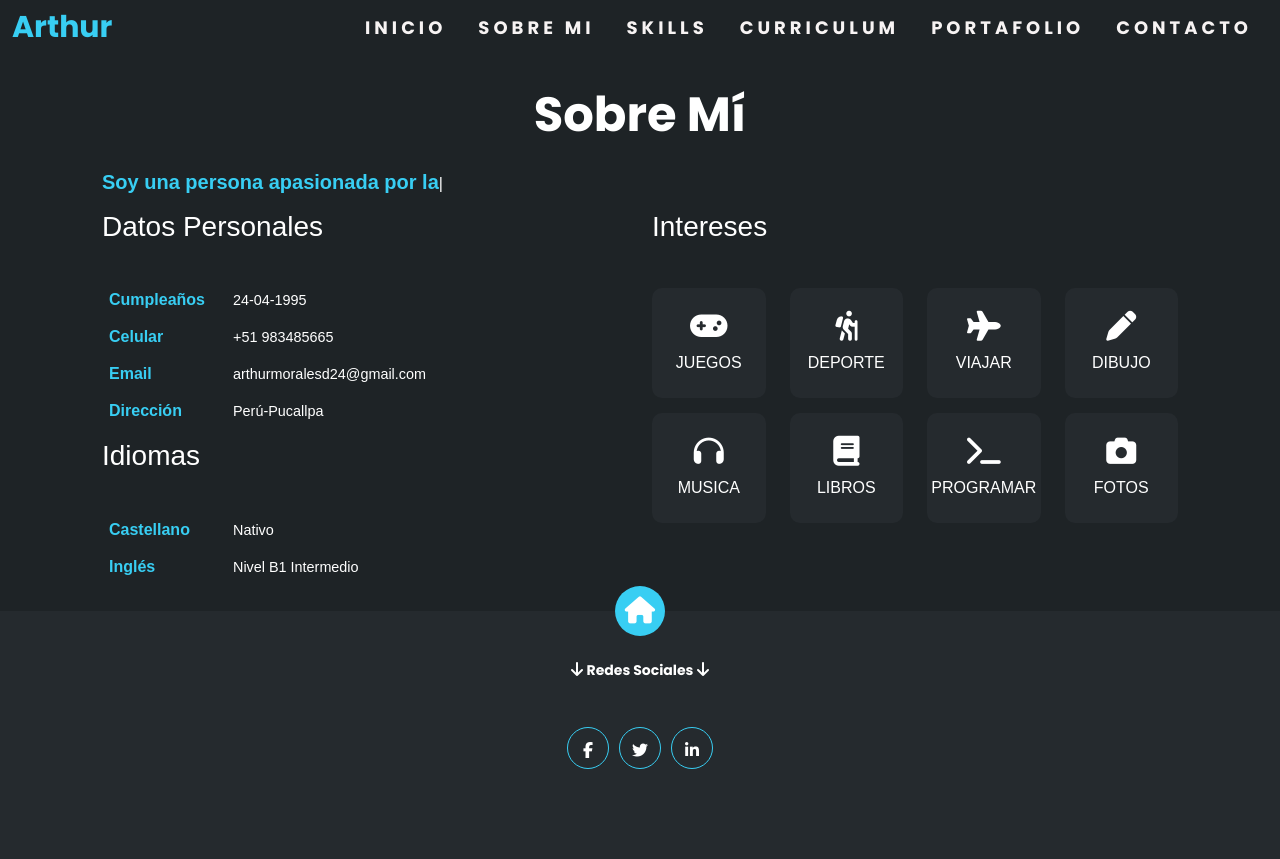
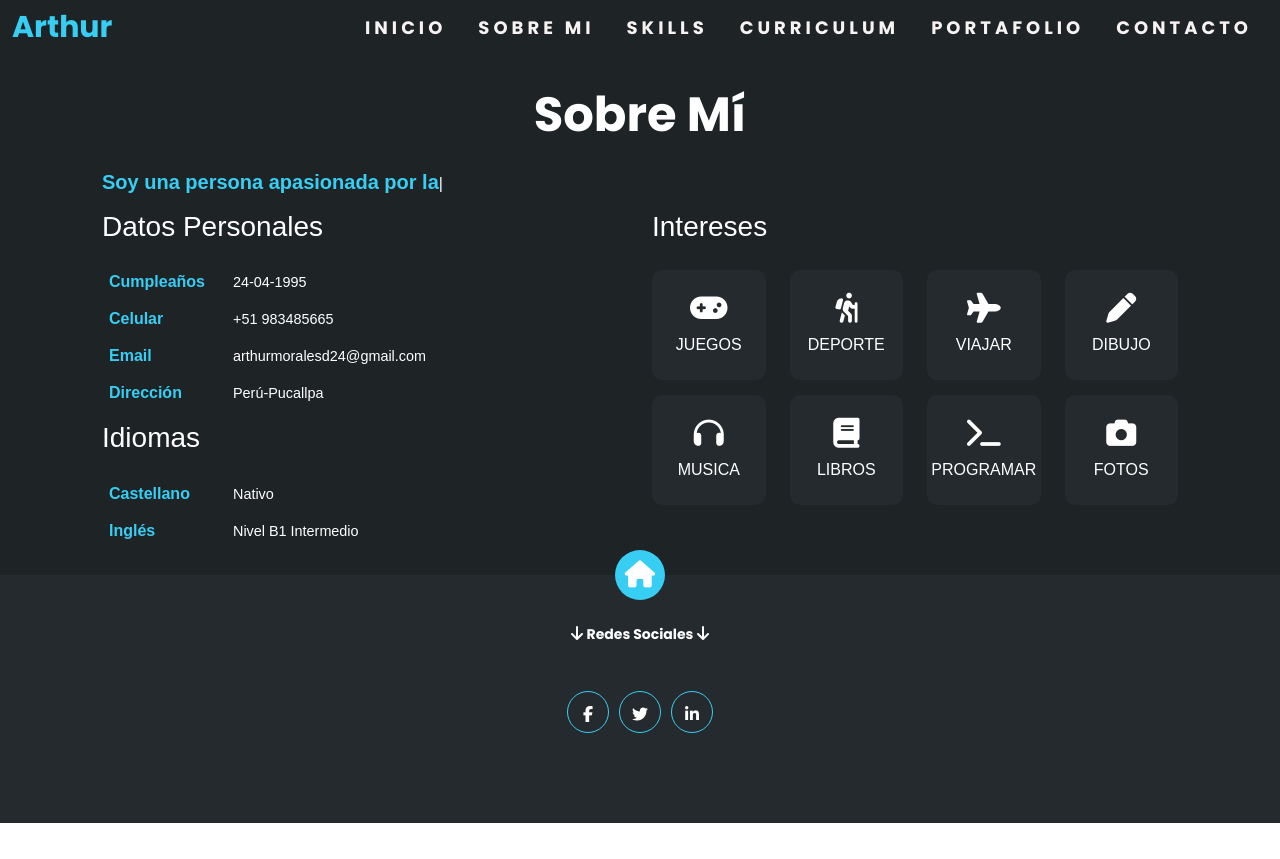
Before and after one commit to ArthurAM24/portafolioArthur, an Angular app: page /sobremi in a window 1280 px wide. After the commit the page ends 823 px from the top, so only its background shows below. Built offline with nearby package versions, Linux system fonts and the light colour scheme.

Commit message:
fix footer

```diff
--- a/src/app/components/contacto/contacto.component.scss
+++ b/src/app/components/contacto/contacto.component.scss
@@ -6,7 +6,9 @@
     border-color: #2bb3d4;
     box-shadow: 0 0 0 0.2rem #2bb3d4 !important;
 }
-
+.row{
+    margin-bottom: -120px
+}
 .col-md-6 {
     margin-bottom: 85px;
 }
--- a/src/app/components/portfolio/portfolio.component.scss
+++ b/src/app/components/portfolio/portfolio.component.scss
@@ -2,7 +2,7 @@
 .portfolio .contenido-seccion {
     max-width: 1100px;
     margin: auto;
-    padding-bottom: 203px;
+    padding-bottom: 83px;
 }
 
 .portfolio h2 {
--- a/src/app/components/sobremi/sobremi.component.scss
+++ b/src/app/components/sobremi/sobremi.component.scss
@@ -39,7 +39,7 @@
 .sobremi .row .col-md-6 h3 {
     font-size: 28px;
     font-family: 'Familjen Grotesk', sans-serif;
-    margin-bottom: 45px;
+    margin-bottom: 27px;
 
 }
 
```
